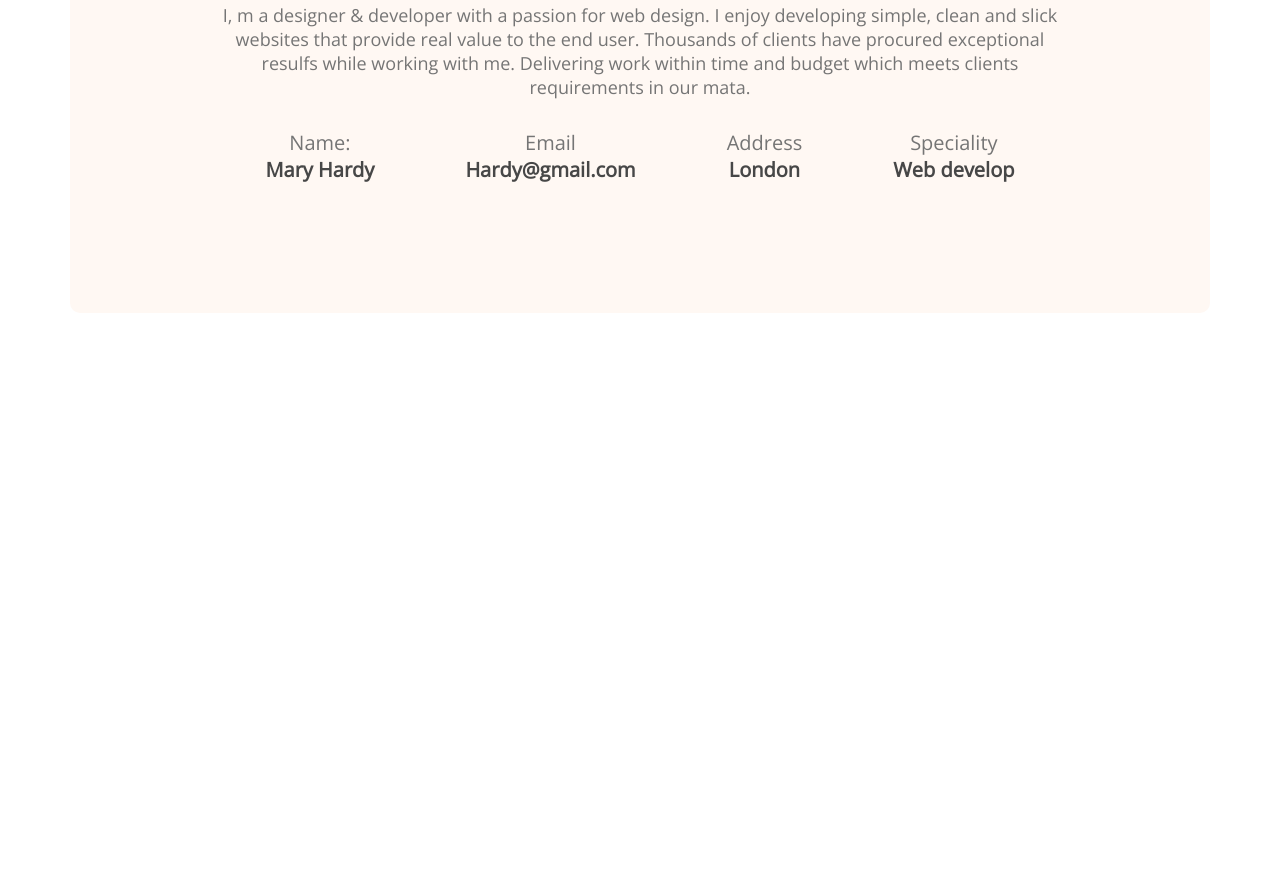
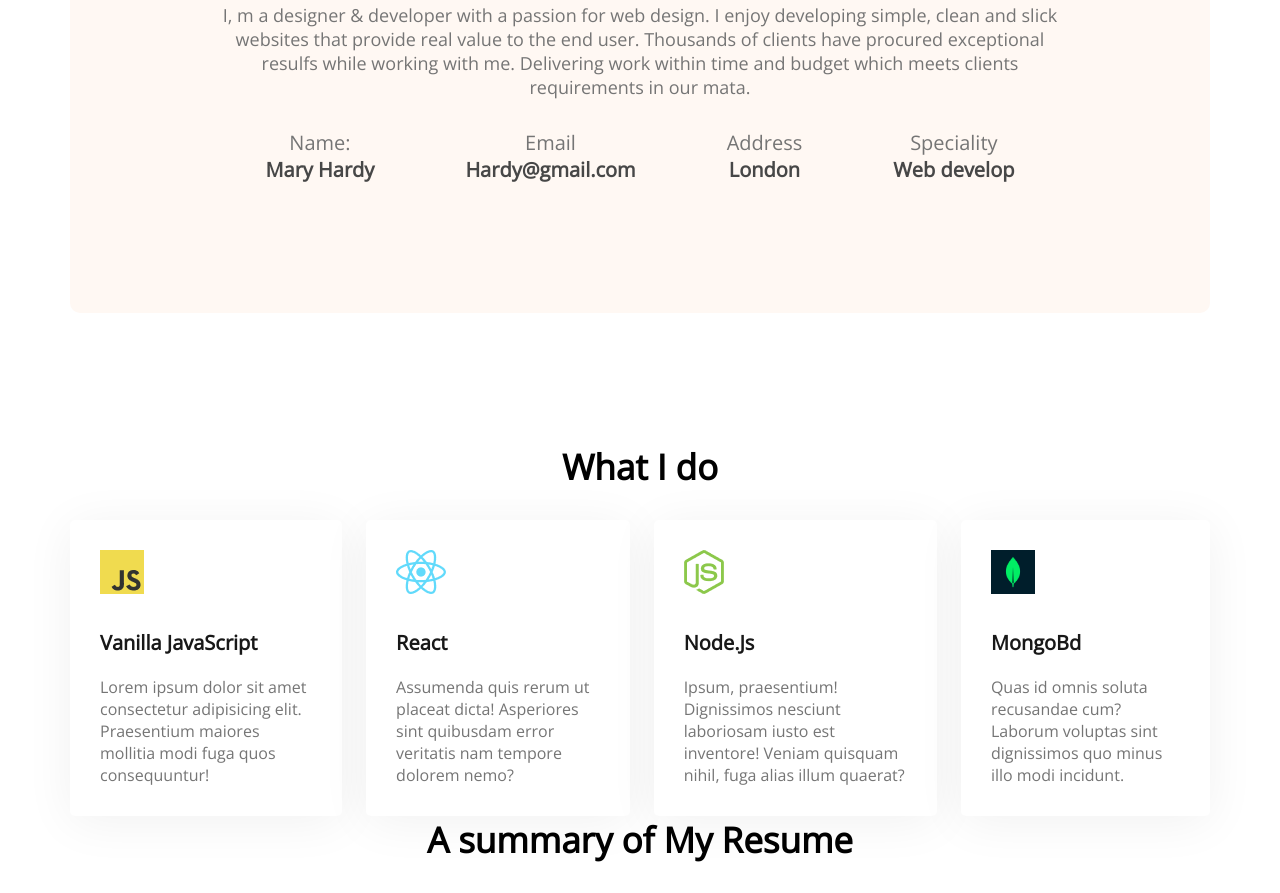
Before and after one commit to KohinoorAkter/developer-portfolio, a plain HTML site: page index.html in a window 1280 px wide. Shown: the part 1174-2067 px from the top of the page. Before the commit the page ends 1487 px from the top, so only its background shows below. Drawn offline with nearby package versions, Linux system fonts and the light colour scheme.

Commit message:
added skills

```diff
--- a/index.html
+++ b/index.html
@@ -55,6 +55,37 @@
             </div>
 
         </section>
+        <!-- What I do -->
+        <section class="What-I-do">
+            <h3 class="section-title">What I do</h3>
+            <div class="skills-container">
+                <div class="skill">
+                    <img src="images/icons/js.png" alt="">
+                    <p class="skill-title">Vanilla JavaScript</p>
+                    <p class="skill-description">Lorem ipsum dolor sit amet consectetur adipisicing elit. Praesentium maiores mollitia modi fuga quos consequuntur!</p>
+                </div>
+                <div class="skill">
+                    <img src="images/icons/react.png" alt="">
+                    <p class="skill-title">React</p>
+                    <p class="skill-description">Assumenda quis rerum ut placeat dicta! Asperiores sint quibusdam error veritatis nam tempore dolorem nemo?</p>
+                </div>
+                <div class="skill">
+                    <img src="images/icons/nodejs.png" alt="">
+                    <p class="skill-title">Node.Js</p>
+                    <p class="skill-description">Ipsum, praesentium! Dignissimos nesciunt laboriosam iusto est inventore! Veniam quisquam nihil, fuga alias illum quaerat?</p>
+                </div>
+                <div class="skill">
+                    <img src="images/icons/mongo.png" alt="">
+                    <p class="skill-title">MongoBd</p>
+                    <p class="skill-description">Quas id omnis soluta recusandae cum? Laborum voluptas sint dignissimos quo minus illo modi incidunt.</p>
+                </div>
+            </div>
+
+        </section>
+        <!-- Resume Section -->
+        <section class="resume">
+           <h3 class="section-title">A summary of My Resume</h3>
+        </section>
 
     </main>
     <footer>
--- a/styles/portfolio.css
+++ b/styles/portfolio.css
@@ -92,6 +92,7 @@ main {
     margin-bottom: 30px;
     font-weight: 700;
     font-size: 35px;
+    gap: 170px;
 }
 
 .section-descriprion {
@@ -116,3 +117,37 @@ main {
     font-weight: 700;
     font-size: 20px;
 }
+
+/* What I do */
+.What-I-do {
+    margin-top: 130px;
+
+}
+
+.skills-container {
+    display: flex;
+    gap: 24px;
+}
+
+.skill {
+    background: #FFFFFF;
+    box-shadow: 0px 6px 50px rgba(0, 0, 0, 0.06);
+    border-radius: 5px;
+    padding: 30px;
+}
+
+.skill-title {
+    font-weight: 700;
+    font-size: 20px;
+    color: #181818;
+    margin-top: 30px;
+    margin-bottom: 20px;
+
+}
+
+.skill-description {
+    font-weight: 400;
+    font-size: 16px;
+    color: #757575;
+}
+/* Resume Styles */
```
